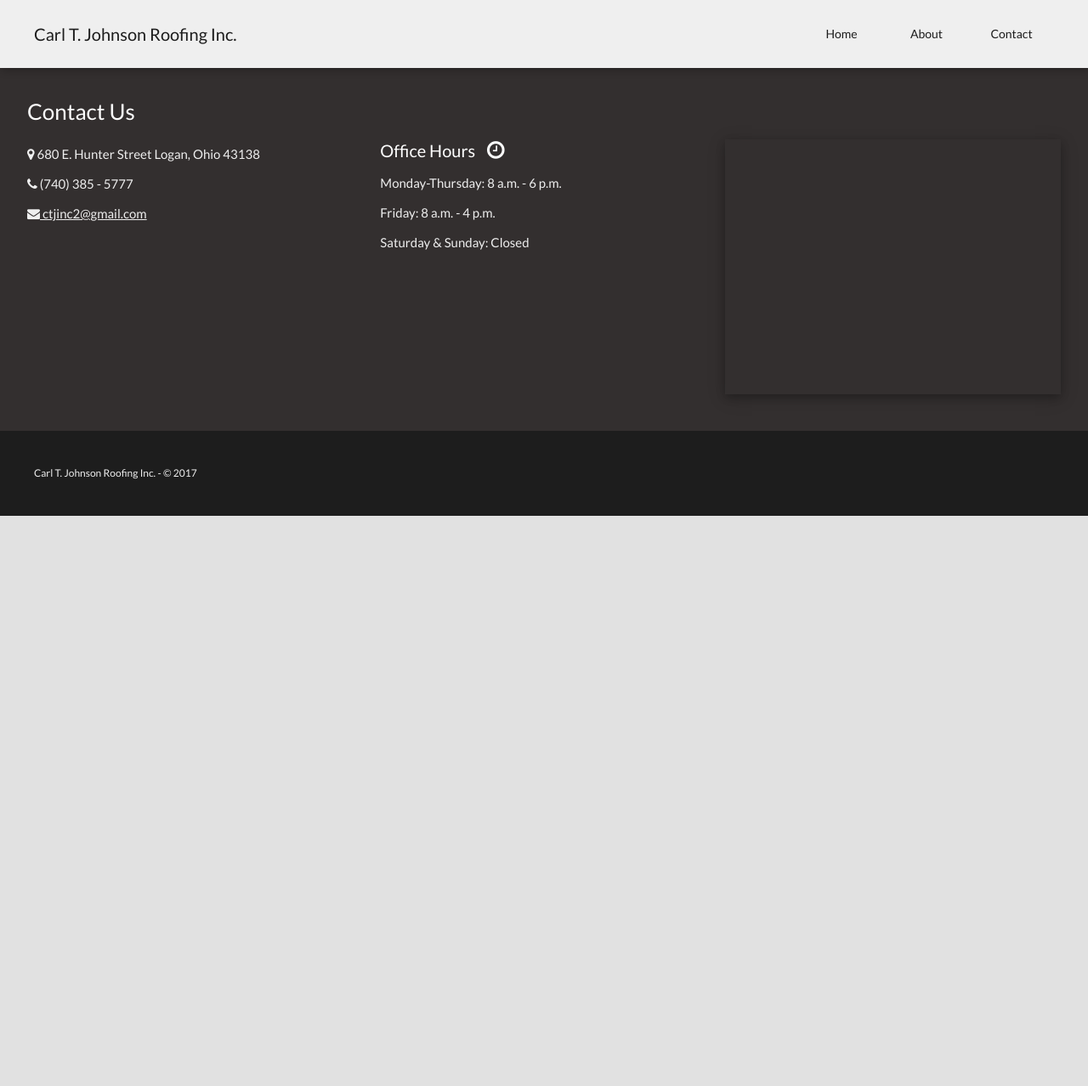
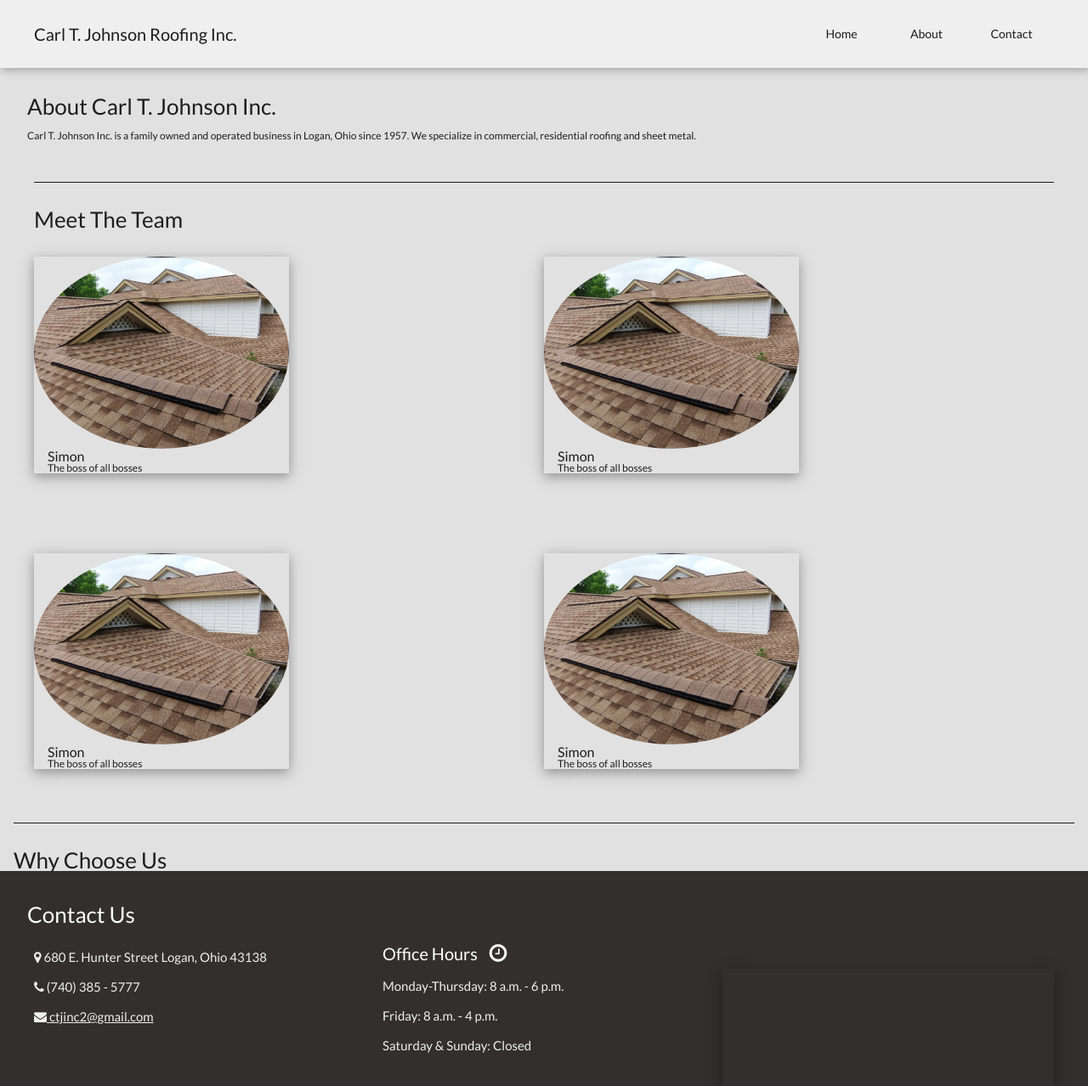
Before and after one commit to Soriajose23/Soriajose23.github.io, a Jekyll site: the page built from about.html, in a window 1280 px wide and 1400 px high. Shown: the top 1278 px of the window at 85% size. Built offline with Jekyll 4.4.1, drawn with Linux system fonts in a browser that asks for light colours; comment, search, counter and statistics services are not loaded.

Commit message:
added structure and styles to about us

```diff
--- /dev/null
+++ b/_includes/about_us.html
@@ -0,0 +1,55 @@
+<section id="about" class="w3-container">
+	<div id="carl_t" class="w3-container w3-padding-32">
+		<h2>About Carl T. Johnson Inc.</h2>
+		<p class="w3-padding-16">Carl T. Johnson Inc. is a family owned and operated business in Logan, Ohio since 1957. We specialize in commercial, residential roofing and sheet
+		metal.</p>
+	</div>
+	<div class="w3-row" >
+		<h2 id="top">Meet The Team</h2>
+		<div class="w3-half">
+			<div class="w3-card-4" style="width:50%">
+			    <img src="img/pc.png" alt="Person" style="width:100%" class="w3-circle">
+			    <div class="w3-container">
+			      <h4><b>Simon</b></h4>
+			      <p>The boss of all bosses</p>
+			    </div>
+	  		</div>
+		</div>
+		<div class="w3-half">
+			<div class="w3-card-4" style="width:50%">
+			    <img src="img/pc.png" alt="Person" style="width:100%" class="w3-circle" >
+			    <div class="w3-container">
+			      <h4><b>Simon</b></h4>
+			      <p>The boss of all bosses</p>
+			    </div>
+	  		</div>
+		</div>
+	</div>
+	<div class="w3-row">
+		<div class="w3-half">
+			<div class="w3-card-4" style="width:50%">
+			    <img src="img/pc.png" alt="Person" style="width:100%" class="w3-circle">
+			    <div class="w3-container">
+			      <h4><b>Simon</b></h4>
+			      <p>The boss of all bosses</p>
+			    </div>
+	  		</div>
+		</div>
+		<div class="w3-half">
+			<div class="w3-card-4" style="width:50%">
+			    <img src="img/pc.png" alt="Person" style="width:100%" class="w3-circle">
+			    <div class="w3-container">
+			      <h4><b>Simon</b></h4>
+			      <p>The boss of all bosses</p>
+			    </div>
+	  		</div>
+		</div>
+
+	</div>
+
+
+	<div>
+		<h2 id="top">Why Choose Us</h2>
+
+	</div>
+</section>
--- a/about.html
+++ b/about.html
@@ -3,4 +3,6 @@
 ---
 
 <div class="content-wrapper">
+ {% include about_us.html %}
  {% include contact_us.html %}
+ </div>
--- a/assets/css/main.sass
+++ b/assets/css/main.sass
@@ -16,3 +16,4 @@
 @import 'modules/home'
 @import 'modules/roofing-services'
 @import 'modules/contact_us'
+@import 'modules/about_us'
--- /dev/null
+++ b/assets/css/modules/_about_us.sass
@@ -0,0 +1,10 @@
+.w3-row
+	max-width: 1200px
+	margin: 0 auto
+	.w3-card-4
+		margin-top: 3.125rem
+		margin-bottom: 6.25rem
+
+#top
+	border-top: 1px solid $black-1
+	padding-top: 3rem
```
